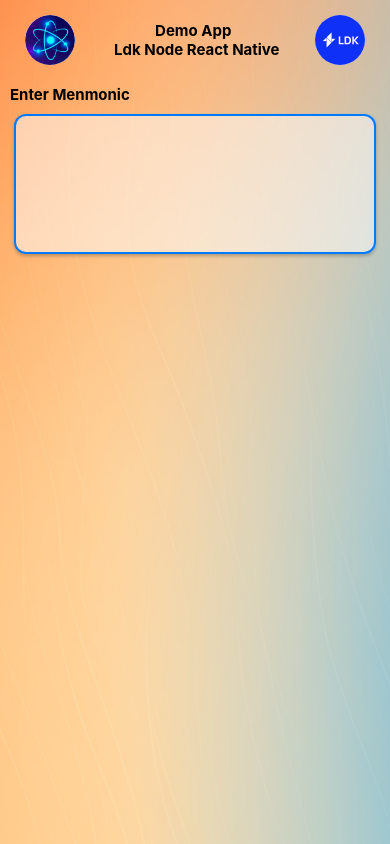
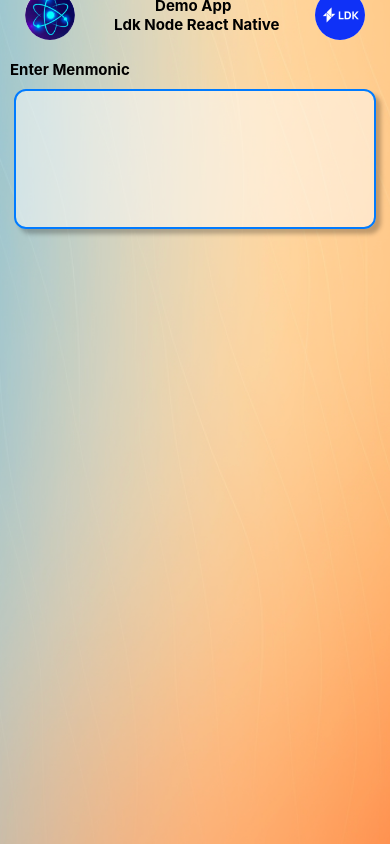
Before and after one commit to LtbLightning/ldk-node-rn-demo, a React Native app: screen / in a window 390 px wide. Built offline with nearby package versions, Linux system fonts and the light colour scheme; what react-native-fs, react-native-popup-menu would draw is missing.

Commit message:
Multiple minor UI enhancements

```diff
--- a/src/App.tsx
+++ b/src/App.tsx
@@ -7,10 +7,9 @@ import {BoxRow, Button, ChannelParams, ChannelsListView, Header, IconButton, Mne
 import RNFS from 'react-native-fs';
 import {MenuProvider} from 'react-native-popup-menu';
 import {styles} from './styles';
-import CryptoJS from 'react-native-crypto-js';
 
-let docDir = RNFS.DocumentDirectoryPath + '/';
-export let host = '192.168.2.11';
+let docDir = RNFS.DocumentDirectoryPath + '/LDK_NODE/';
+export let host = '127.0.0.1';
 let port = 30000;
 let esploaraServer = `http://${host}:${port}`;
 
@@ -28,8 +27,9 @@ export const App = (): JSX.Element => {
 
   const buildNode = async (mnemonic: string) => {
     try {
-      const storagePath = docDir + CryptoJS.MD5(mnemonic);
-      const config = await new Config().create(storagePath, 'regtest', new NetAddress(host, 5001));
+      const storagePath = docDir;
+      console.log('Storage Path: ', storagePath);
+      const config = await new Config().create(storagePath, 'regtest', new NetAddress(host, 3003));
       const builder = await new Builder().fromConfig(config);
       await builder.setEsploraServer(esploaraServer);
 
--- a/src/components.tsx
+++ b/src/components.tsx
@@ -1,11 +1,9 @@
-import {Button as Btn, ButtonProps, Image, Modal, Pressable, Text, TextInput, TouchableOpacity, View} from 'react-native';
+import {ButtonProps, Image, Modal, Text, TextInput, TouchableOpacity, View} from 'react-native';
 import {Fragment, useState} from 'react';
-import {Menu, MenuOption, MenuOptions, MenuTrigger} from 'react-native-popup-menu';
 
 import {ChannelDetails} from 'ldk-node/lib/classes/Bindings';
 import {Node} from 'ldk-node';
 import {AppColors, styles} from './styles';
-import {host} from './App';
 
 export interface ChannelParams {
   nodeId: string;
@@ -27,7 +25,7 @@ export const Button = ({loading, style, title, ...rest}: React.PropsWithChildren
 
 export const Header = () => {
   return (
-    <View style={{...styles.row, paddingHorizontal: 25}}>
+    <View style={{...styles.row, paddingHorizontal: 25, marginTop: -20}}>
       <Image source={require('./assets/reactnative_logo.png')} style={styles.img} resizeMode="contain" />
       <Text style={{fontWeight: '700', fontSize: 15, textAlign: 'center'}}>{'Demo App \n Ldk Node React Native'}</Text>
       <Image source={require('./assets/ldk_logo.png')} style={styles.img} />
@@ -41,7 +39,7 @@ export const MnemonicView = ({buildNodeCallback}: {buildNodeCallback: Function})
     <View>
       <Text style={styles.boldText}>Enter Menmonic</Text>
       <TextInput multiline style={styles.responseBox} onChangeText={setMnemonic} value={mnemonic} />
-      {mnemonic != '' && <Button title="Build and Start Node" onPress={() => buildNodeCallback(mnemonic)} />}
+      {mnemonic != '' && <Button title="Start Node" onPress={() => buildNodeCallback(mnemonic)} />}
     </View>
   );
 };
@@ -121,14 +119,14 @@ export const ChannelsListView = ({channels, menuItemCallback}: {channels: Array<
             <View style={styles.channelMainView}>
               <Text style={{fontSize: 12, fontWeight: 'bold'}}>{channel.channelId.channelIdHex}</Text>
               <View>
-              <View style={{flexDirection: 'row'}}>
-                <BoxRow title="Capacity" value={channel.channelValueSats} color={AppColors.blue} />
-                <BoxRow title="     Local Balance" value={channel.balanceMsat} color={AppColors.green} />
+                <View style={{flexDirection: 'row'}}>
+                  <BoxRow title="Capacity" value={channel.channelValueSats} color={AppColors.blue} />
+                  <BoxRow title="     Local Balance" value={channel.balanceMsat / 1000} color={AppColors.green} />
                 </View>
                 <View style={{flexDirection: 'row'}}>
-                  <BoxRow title="Inbound" value={channel.inboundCapacityMsat} color={AppColors.green} />
-                  <Text>{"             "}</Text>
-                  <BoxRow title="  Outbound" value={channel.outboundCapacityMsat} color={AppColors.red} />
+                  <BoxRow title="Inbound" value={channel.inboundCapacityMsat / 1000} color={AppColors.green} />
+                  <Text>{'             '}</Text>
+                  <BoxRow title="  Outbound" value={channel.outboundCapacityMsat / 1000} color={AppColors.red} />
                 </View>
               </View>
               <View style={{flexDirection: 'row', marginVertical: 5}}>
@@ -152,13 +150,14 @@ export const PaymentModal = ({index, hide, node}: {index: number; hide: Function
     setValue('');
     let res = isSend ? await node?.sendPayment(value) : await node?.receivePayment(parseInt(value), 'Test Memo', 150);
     setResponse(JSON.stringify(res));
+    isSend && hide();
   };
   return (
     <ModalView>
       <IconButton onPress={hide} title="X" style={styles.closeButton} />
       <Text style={{...styles.leftAlign, ...styles.boldText}}>{menuItems[index]}</Text>
       <TextInput style={styles.textInput} placeholder={isSend ? 'Invoice' : 'Amount'} onChangeText={setValue} value={value} multiline />
-      <Button title="Submit" style={styles.fullWidthBtn} onPress={handleSubmit} />
+      <Button title={isSend ? 'Send' : 'Receive'} style={styles.fullWidthBtn} onPress={handleSubmit} />
       <Text selectable>{response}</Text>
     </ModalView>
   );
--- a/src/styles.ts
+++ b/src/styles.ts
@@ -45,13 +45,13 @@ export const styles = StyleSheet.create({
     backgroundColor: 'rgba(255, 255, 255, 0.5)',
     shadowColor: '#000',
     shadowOffset: {
-      width: 0,
-      height: 2,
+      width: 5,
+      height: 5,
     },
     shadowOpacity: 0.25,
-    shadowRadius: 3.84,
-    elevation: 0,
-    textAlignVertical: "top"
+    shadowRadius: 4,
+    elevation: 5,
+    textAlignVertical: 'top',
   },
   btn: {
     backgroundColor: AppColors.blue,
@@ -63,11 +63,11 @@ export const styles = StyleSheet.create({
     paddingVertical: 12,
     shadowColor: '#000',
     shadowOffset: {
-      width: 0,
-      height: 2,
+      width: 3,
+      height: 3,
     },
     shadowOpacity: 0.25,
-    shadowRadius: 3.84,
+    shadowRadius: 4,
     elevation: 5,
   },
   smallButton: {
```
Also changed, not shown: src/assets/background.png.
